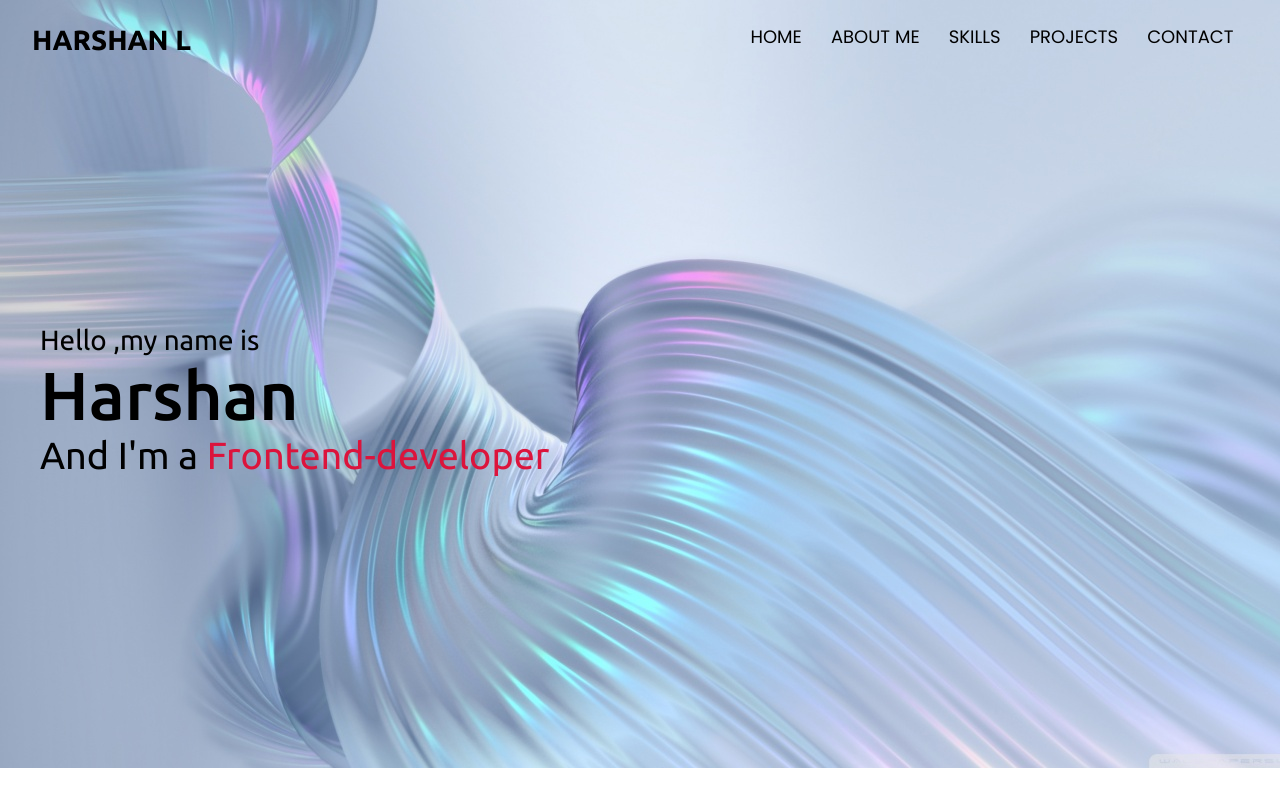
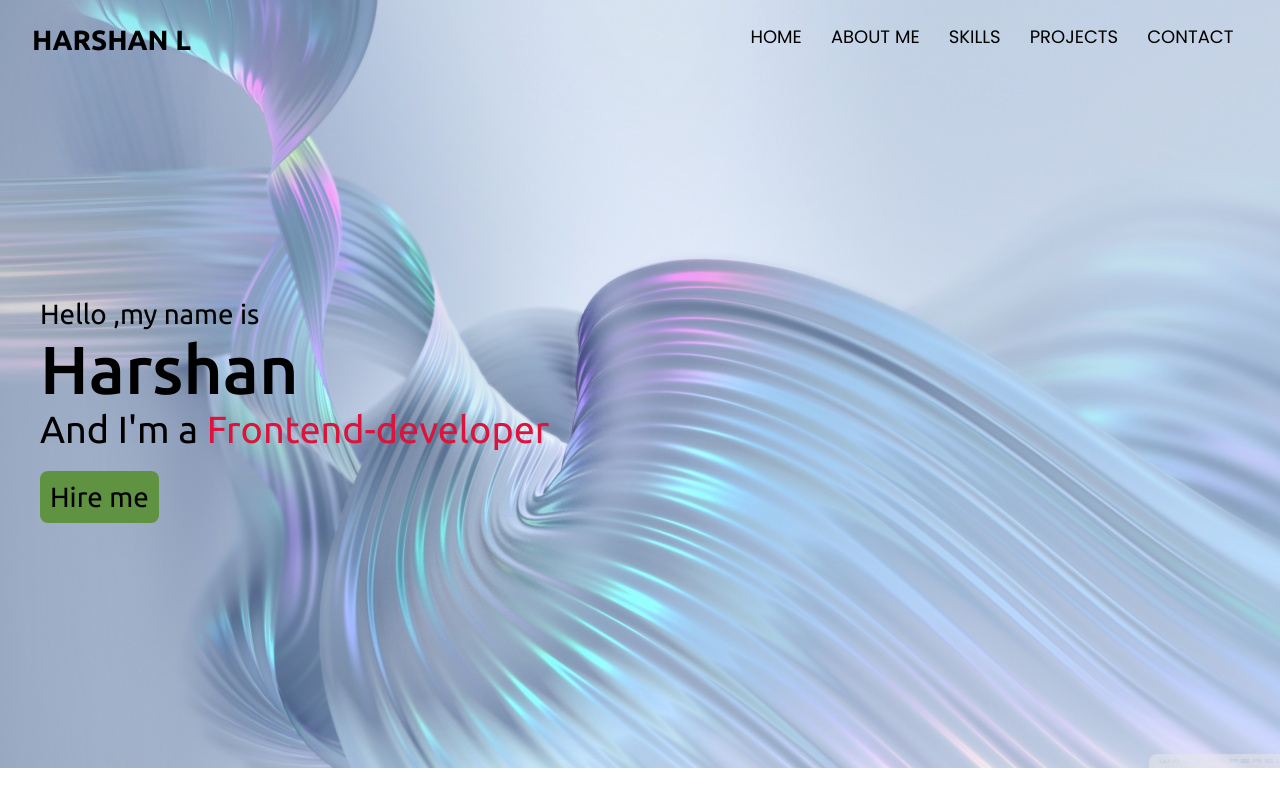
Before and after one commit to Harshanl2002/HARSHAN, a plain HTML site: page index.html in a window 1280 px wide. Shown: the top 800 px of the page. Drawn offline with nearby package versions, Linux system fonts and the light colour scheme.

Commit message:
home sec fin

```diff
--- a/index.html
+++ b/index.html
@@ -36,6 +36,7 @@
                     <div class="text-1">Hello ,my name is</div>
                     <div class="text-2">Harshan</div>
                     <div class="text-3">And I'm a <span>Frontend-developer</span></div>
+                    <a href="#">Hire me</a>
                 </div>
             </div>
         </div>
--- a/styles.css
+++ b/styles.css
@@ -31,6 +31,10 @@ body {
     width: 100%;
     height: 10vh;
     position: fixed;
+    top: 0;
+    right: 0;
+    left: 0;
+    z-index: 99;
     /* background: var(--sc); */
     /* background-color: rgb(247, 240, 240, .2); */
     /* background-color: transparent; */
@@ -179,9 +183,7 @@ nav {
     min-height: 500px;
     width: 100%;
     display: flex;
-    /* background-image: radial-gradient(circle, #d1e7fe, #d4e3fe, #d9defc, #dfd9f9, #e5d4f4, #e8d6f3, #ebd8f3, #eedaf2, #f0e4f7, #f3edfa, #f8f6fc, #fefefe); */
     background: url(./images/white_abstract_background-wallpaper-1366x768.jpg) no-repeat;
-    /* background-position: fixed; */
     color: #000;
     font-family: 'Ubuntu', sans-serif;
 }
@@ -212,6 +214,23 @@ nav {
     color: crimson;
 }
 
+.Home .homecon a {
+    display: inline-block;
+    text-decoration: none;
+    font-size: calc(1vw + 1.5rem);
+    color: black;
+    background-color: #5f9341;
+    padding: 10px;
+    border-radius: 8px;
+    transform: translateY(2rem);
+}
+
+.Home .homecon a:hover {
+    color: #fff;
+    outline: 4px #5f9341 solid;
+    outline-offset: -4px;
+    background: none;
+}
 
 @media only screen and (max-width: 980px) {
     .nav .menubar {
@@ -276,6 +295,7 @@ nav {
         height: 80vh;
         transform: translateX(100%);
         transition: transform .5s linear;
+        z-index: 999;
     }
 
     .nav ul li a {
```
